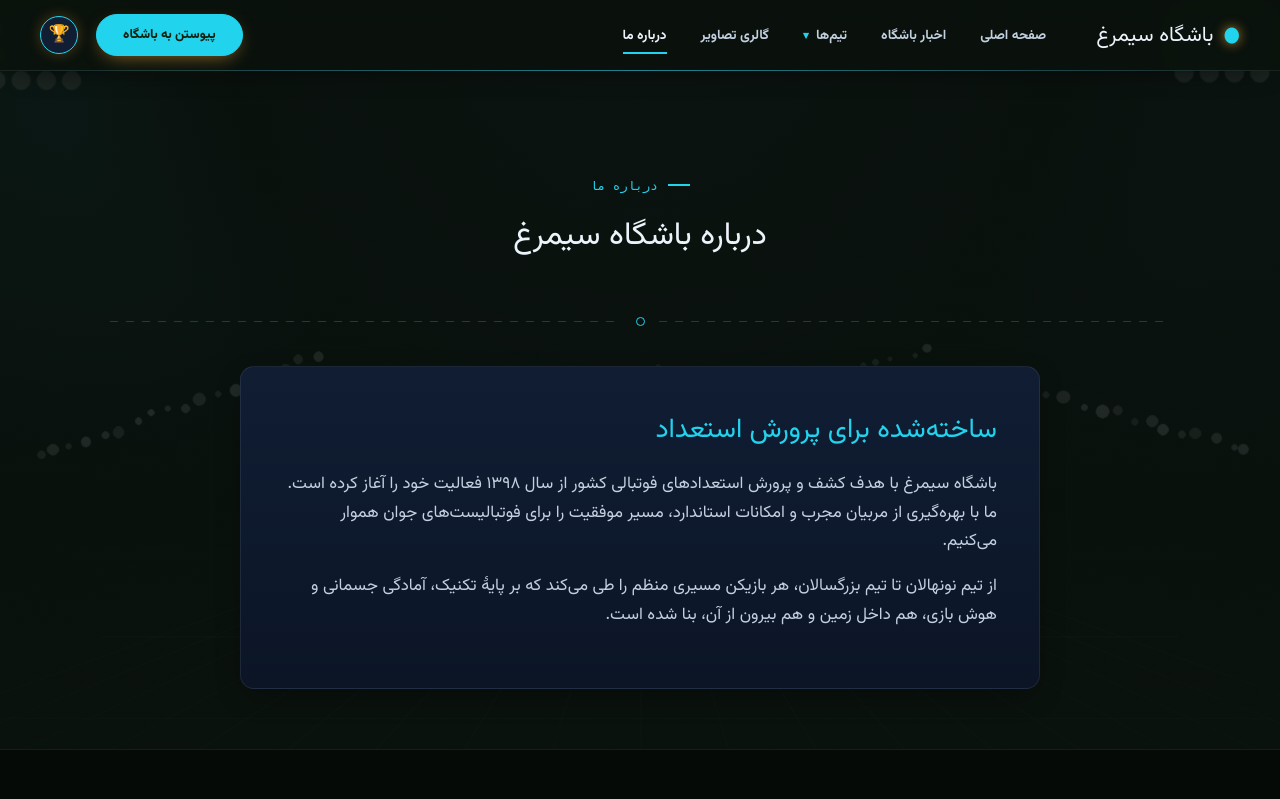
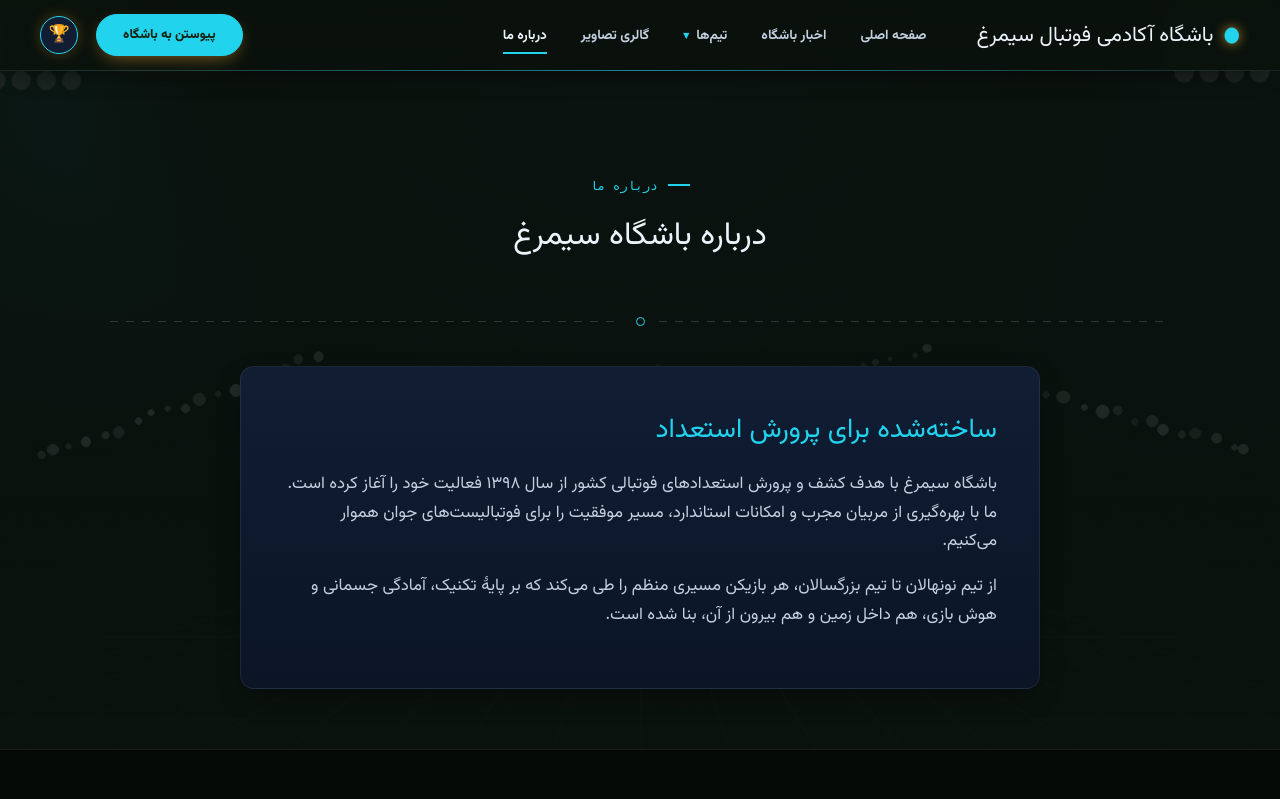
Before and after one commit to naeemsudoweb/simorgh-fa, a Flask app: page /about in a window 1280 px wide. Shown: the top 799 px of the page. Run offline with Flask 3, Linux system fonts and the light colour scheme; parts of the project's set-up code (start-up, migrations or seed data) failed here and were passed over; some libraries are stand-ins or nearby versions.

Commit message:
Update base.html

```diff
--- a/templates/base.html
+++ b/templates/base.html
@@ -4,7 +4,7 @@
 <head>
     <meta charset="UTF-8">
     <meta name="viewport" content="width=device-width, initial-scale=1.0">
-    <title>{% block title %}باشگاه سیمرغ{% endblock %}</title>
+    <title>{% block title %}آکادمی فوتبال سیمرغ{% endblock %}</title>
     <link rel="preconnect" href="https://fonts.googleapis.com">
     <link rel="preconnect" href="https://fonts.gstatic.com" crossorigin>
     <link rel="stylesheet" href="{{ url_for('static', filename='style.css') }}?v=2026">
@@ -21,7 +21,7 @@
 
                 <button class="menu-toggle" onclick="toggleMobileMenu()" aria-label="باز کردن منو">&#9776;</button>
 
-                <div class="logo"><span class="bulb">&#9679;</span> باشگاه&nbsp;سیمرغ</div>
+                <div class="logo"><span class="bulb">&#9679;</span> باشگاه&nbsp;آکادمی فوتبال سیمرغ</div>
 
                 <nav class="navigation" id="mobileMenu">
                     <ul>
```
